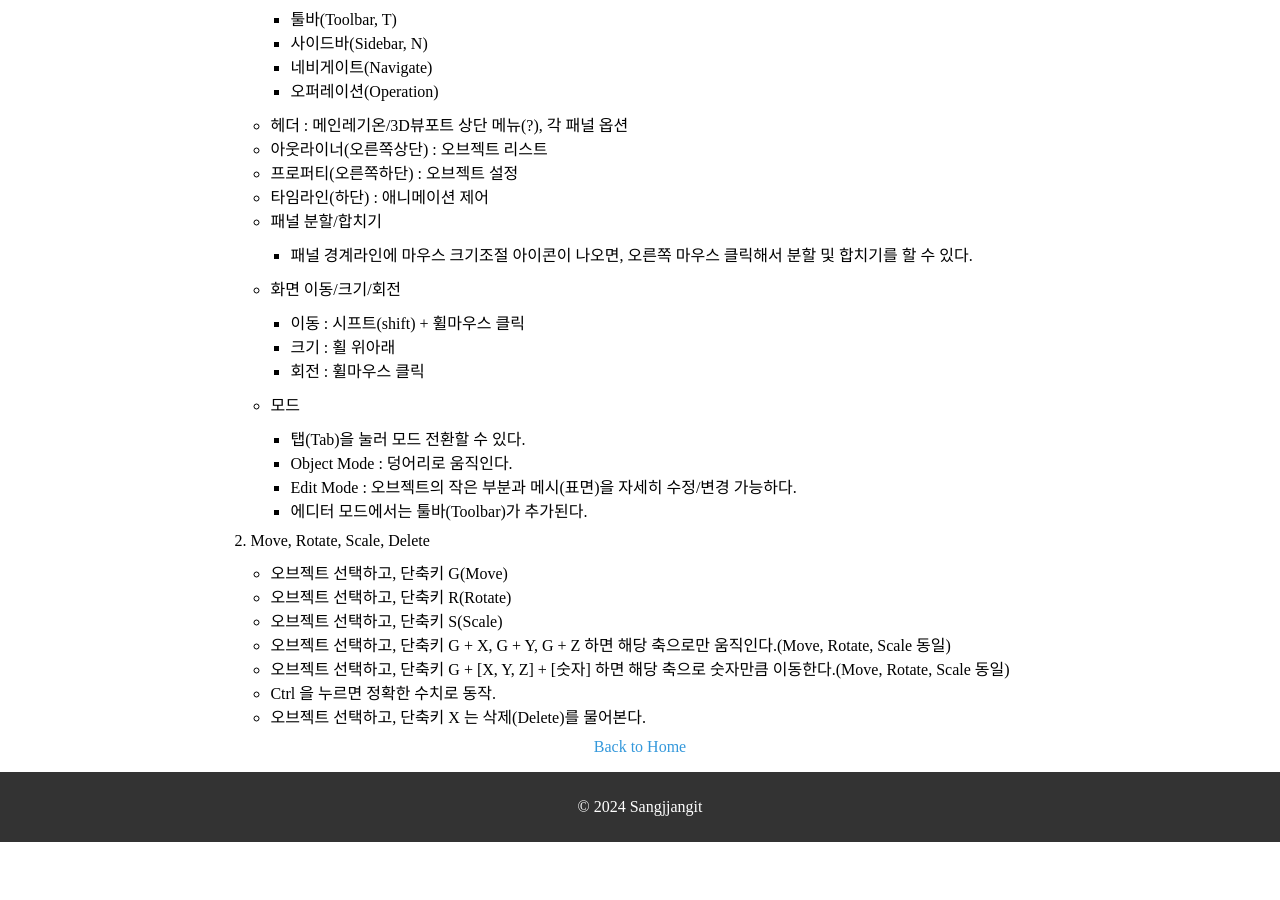
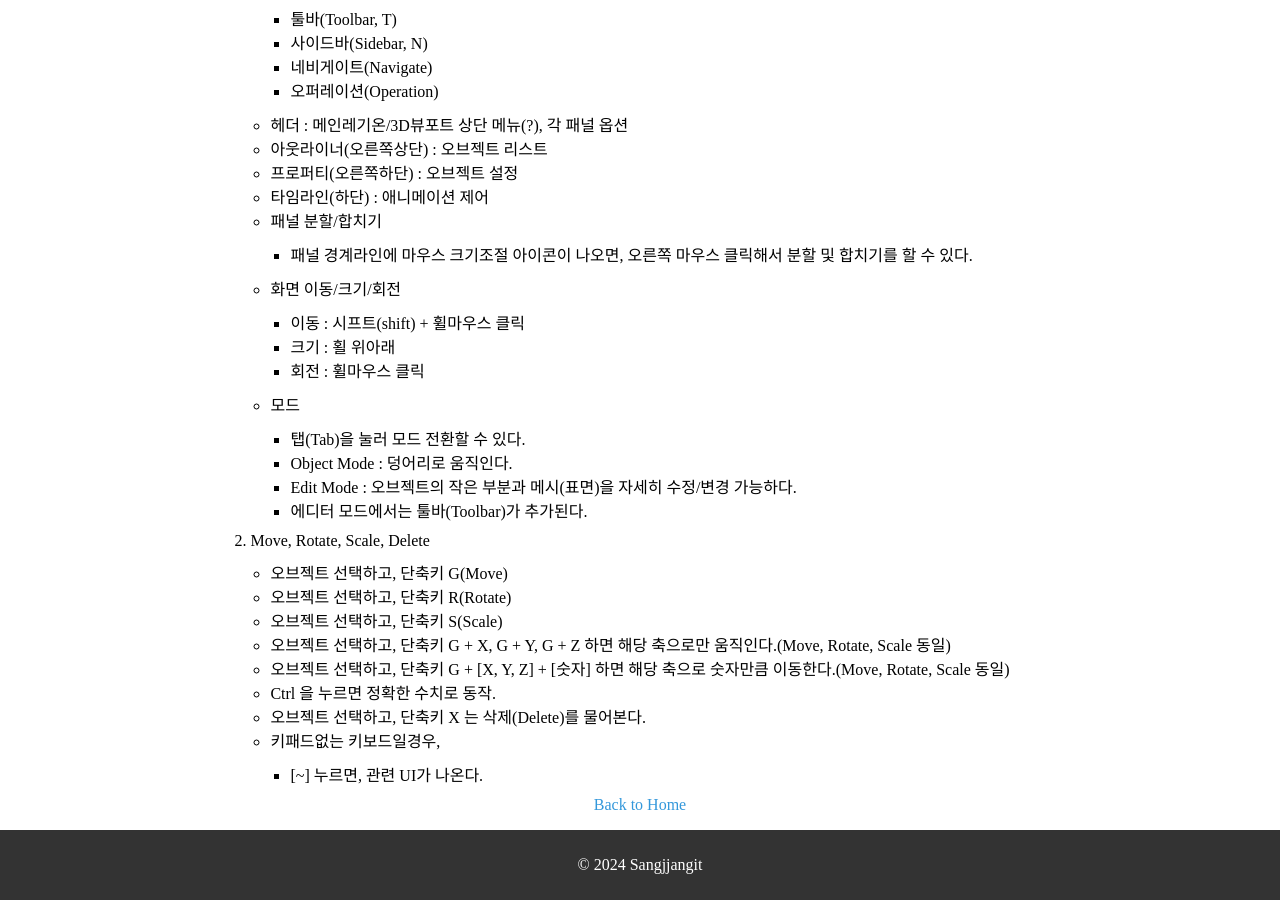
Before and after one commit to sangjjangit/sangjjangit.github.io, a Jekyll site: the page built from _posts/2024-09-23-Blender-Start.md, in a window 1280 px wide and 900 px high, scrolled down 688 px. Built offline with Jekyll 4.4.1, drawn with Linux system fonts in a browser that asks for light colours; before the commit the page ends 1530 px from its top, so only the background shows below that.

Commit message:
blender post

```diff
--- a/_posts/2024-09-23-Blender-Start.md
+++ b/_posts/2024-09-23-Blender-Start.md
@@ -56,3 +56,5 @@ excerpt: "블렌더로 3D모델링을 시작하다."
 - 오브젝트 선택하고, 단축키 G + [X, Y, Z] + [숫자] 하면 해당 축으로 숫자만큼 이동한다.(Move, Rotate, Scale 동일)
 - Ctrl 을 누르면 정확한 수치로 동작.
 - 오브젝트 선택하고, 단축키 X 는 삭제(Delete)를 물어본다.
+- 키패드없는 키보드일경우,
+  - [~] 누르면, 관련 UI가 나온다.
```
